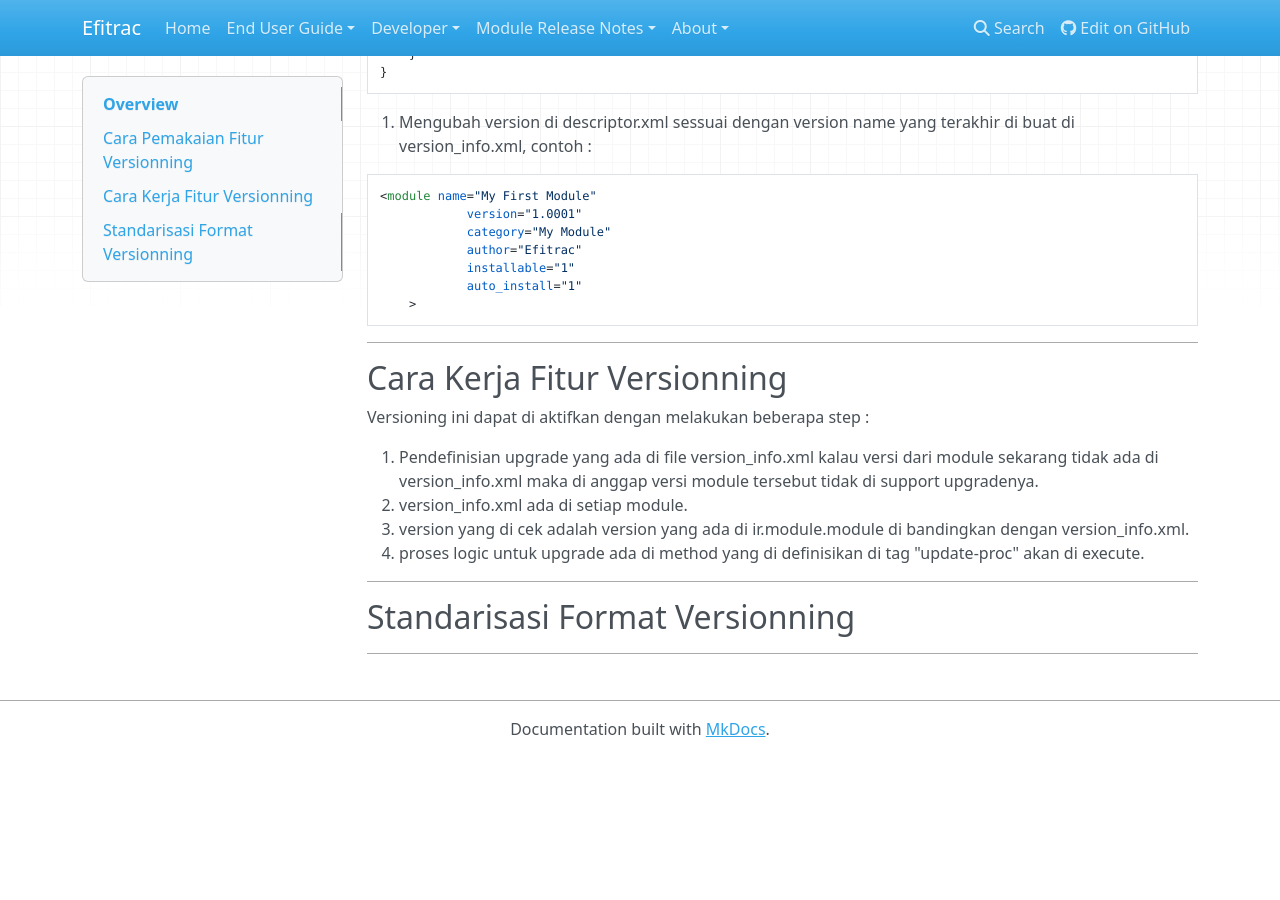
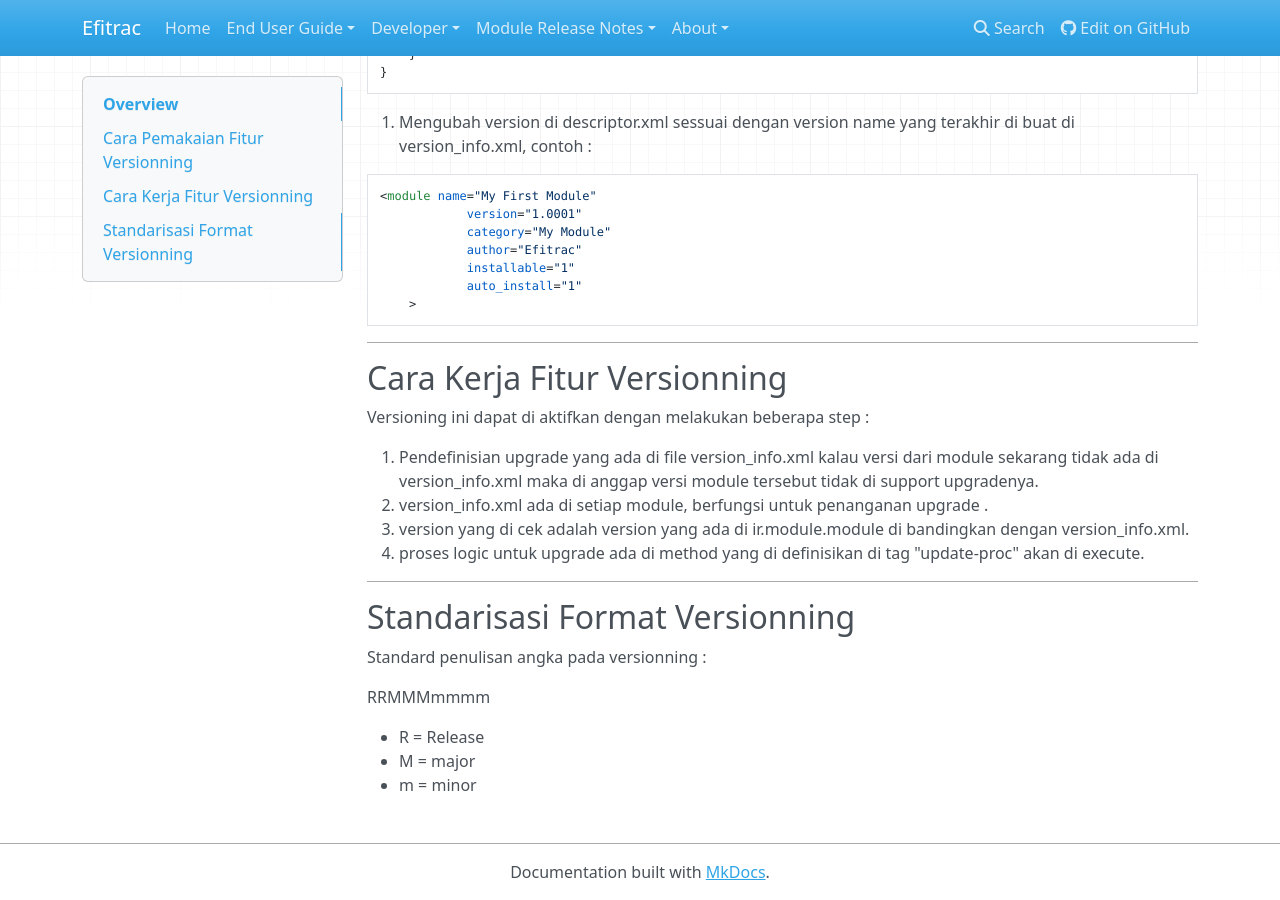
Before and after one commit to ianyulianto/efitrac-wiki, an MkDocs documentation site: the page built from docs/developer/versioning.md, in a window 1280 px wide and 900 px high, scrolled down 704 px. Built offline with MkDocs 1.6.1, drawn with Linux system fonts in a browser that asks for light colours; nearby versions of some CDN libraries; old or Windows-style settings are respelled for this version of MkDocs; before the commit the page ends 1461 px from its top, so only the background shows below that.

Commit message:
set menu

```diff
--- a/docs/developer/versioning.md
+++ b/docs/developer/versioning.md
@@ -55,12 +55,17 @@ Versioning ini dapat di aktifkan dengan melakukan beberapa step :
 
 1. Pendefinisian upgrade yang ada di file version_info.xml
 kalau versi dari module sekarang tidak ada di version_info.xml maka di anggap versi module tersebut tidak di support upgradenya.
-2. version_info.xml ada di setiap module.
+2. version_info.xml ada di setiap module, berfungsi untuk penanganan upgrade .
 3. version yang di cek adalah version yang ada di ir.module.module di bandingkan dengan version_info.xml.
 4. proses logic untuk upgrade ada di method yang di definisikan di tag
 "update-proc" akan di execute.
 
 ---
 ## Standarisasi Format Versionning
+ Standard penulisan angka pada versionning :
 
----
+   RRMMMmmmm
+
+ * R = Release
+ * M = major
+ * m = minor
--- a/mkdocs.yml
+++ b/mkdocs.yml
@@ -13,6 +13,7 @@ pages:
     - Access Control List - Adv: enduser/acl/access-control-list-adv.md
 - Developer:
     - Custom View: developer/custom-view.md
+    - Versionning: developer/versionning.md
 - Module Release Notes:
     - Sales: modules/sales.md
 - About:
```
